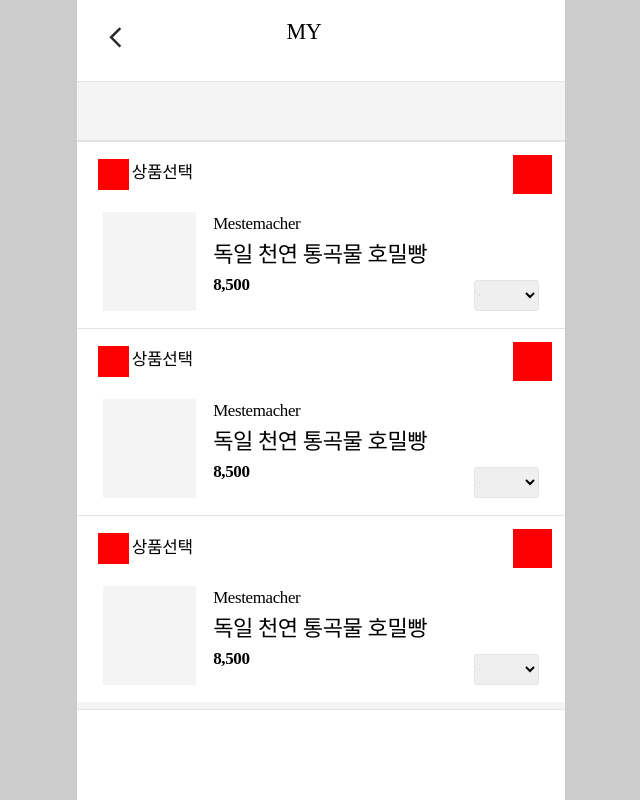
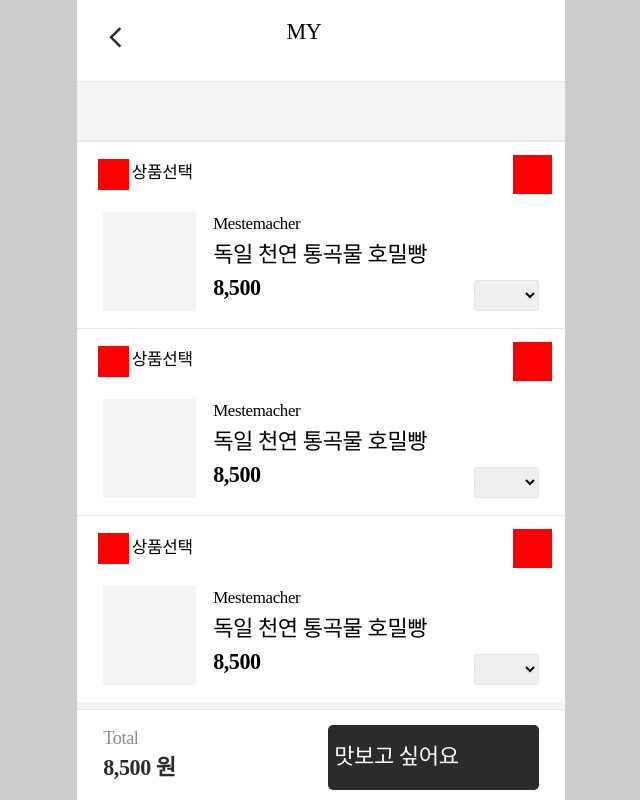
Before and after one commit to puba5/esque-frontend, a Next.js app: page /myPage in a window 1280 px wide. Shown: the whole page, without its empty margins (319-959 px from the left). Built offline with nearby package versions, Linux system fonts and the light colour scheme; a web font is replaced by a local one.

Commit message:
feat : 맛보고 싶어요 버튼 추가
my의 footer 추가

```diff
--- a/src/components/molecules/product/MyProduct.tsx
+++ b/src/components/molecules/product/MyProduct.tsx
@@ -103,8 +103,8 @@ const ProductName = styled.div`
 const Price = styled.div`
   font-style: normal;
   font-weight: bold;
-  font-size: 17px;
-  line-height: 25px;
+  font-size: 1.7rem;
+  line-height: 2.5rem;
   letter-spacing: -0.02em;
 `;
 
--- a/src/components/organisms/Footer/MyFooter.tsx
+++ b/src/components/organisms/Footer/MyFooter.tsx
@@ -4,7 +4,16 @@ import styled from "styled-components";
 export default function MyFooter() {
   return (
     <Wrapper>
-      <HeaderLine></HeaderLine>
+      <HeaderLine />
+      <FooterContent>
+        <PriceInfo>
+          <TotalText>Total</TotalText>
+          <TotalPrice>8,500 원</TotalPrice>
+        </PriceInfo>
+        <TasteButton>
+          <a>맛보고 싶어요</a>
+        </TasteButton>
+      </FooterContent>
     </Wrapper>
   );
 }
@@ -21,3 +30,47 @@ const HeaderLine = styled.div`
   width: 100%;
   background: #e4e4e4;
 `;
+
+const FooterContent = styled.div`
+  padding-top: 1.1rem;
+  padding-left: 2rem;
+  display: flex;
+`;
+const PriceInfo = styled.div`
+  margin-right: 3.5rem;
+  width: 13.8rem;
+`;
+
+const TotalText = styled.p`
+  font-style: normal;
+  font-weight: normal;
+  font-size: 1.4rem;
+  line-height: 2.1rem;
+  letter-spacing: -0.02em;
+  margin-bottom: 0;
+  color: #8c8c8c;
+`;
+const TotalPrice = styled.div`
+  font-style: normal;
+  font-weight: bold;
+  font-size: 1.7rem;
+  line-height: 2.5rem;
+  letter-spacing: -0.02em;
+  color: #2b2b2b;
+`;
+const TasteButton = styled.button`
+  width: 16.2rem;
+  height: 5rem;
+  border: none;
+  background: #2b2b2b;
+  border-radius: 5px;
+  font-style: normal;
+  font-weight: normal;
+  font-size: 1.7rem;
+  line-height: 2.5rem;
+  display: flex;
+  align-items: center;
+  text-align: center;
+  letter-spacing: -0.02em;
+  color: #fcfcfc;
+`;
```
